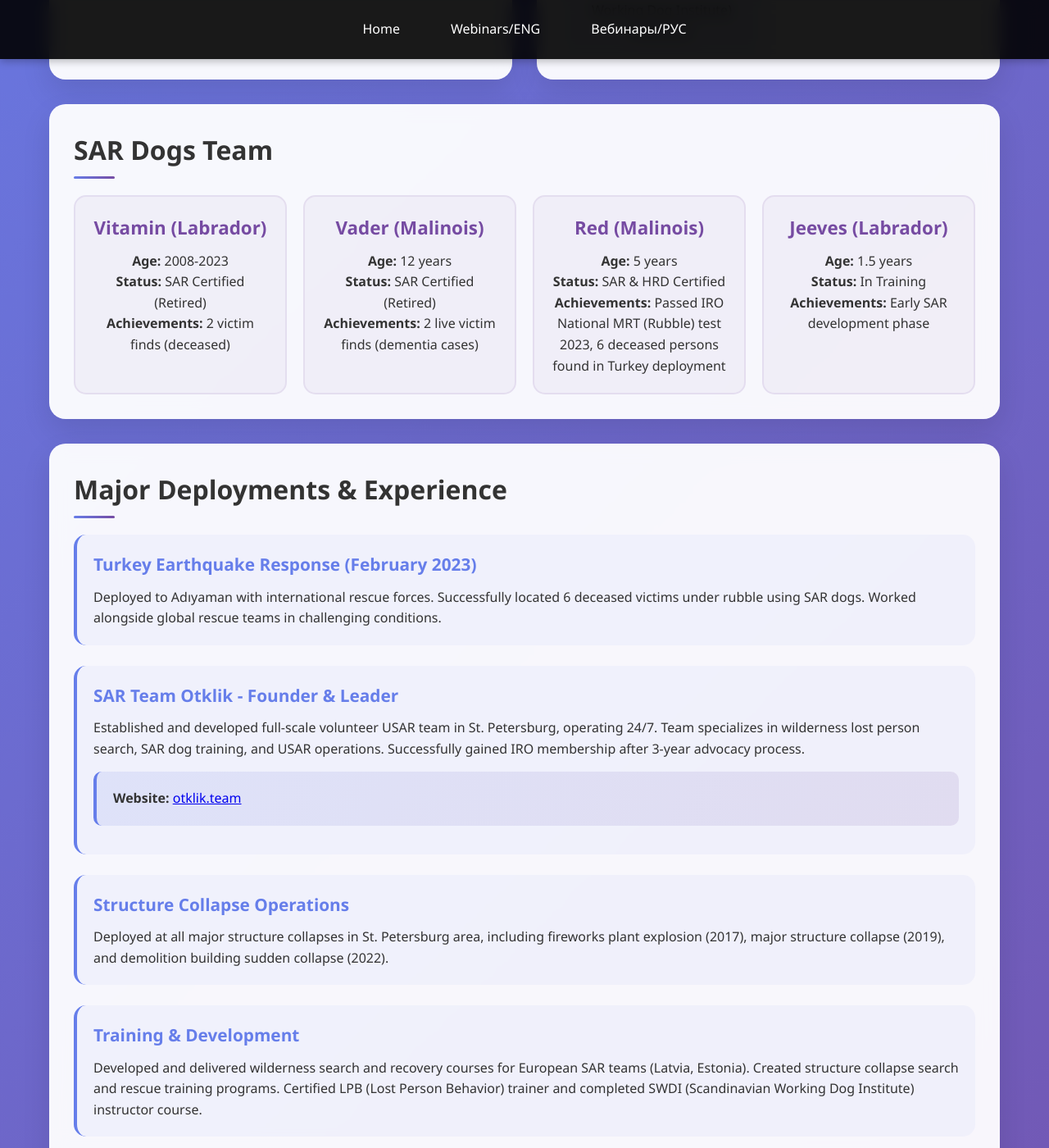
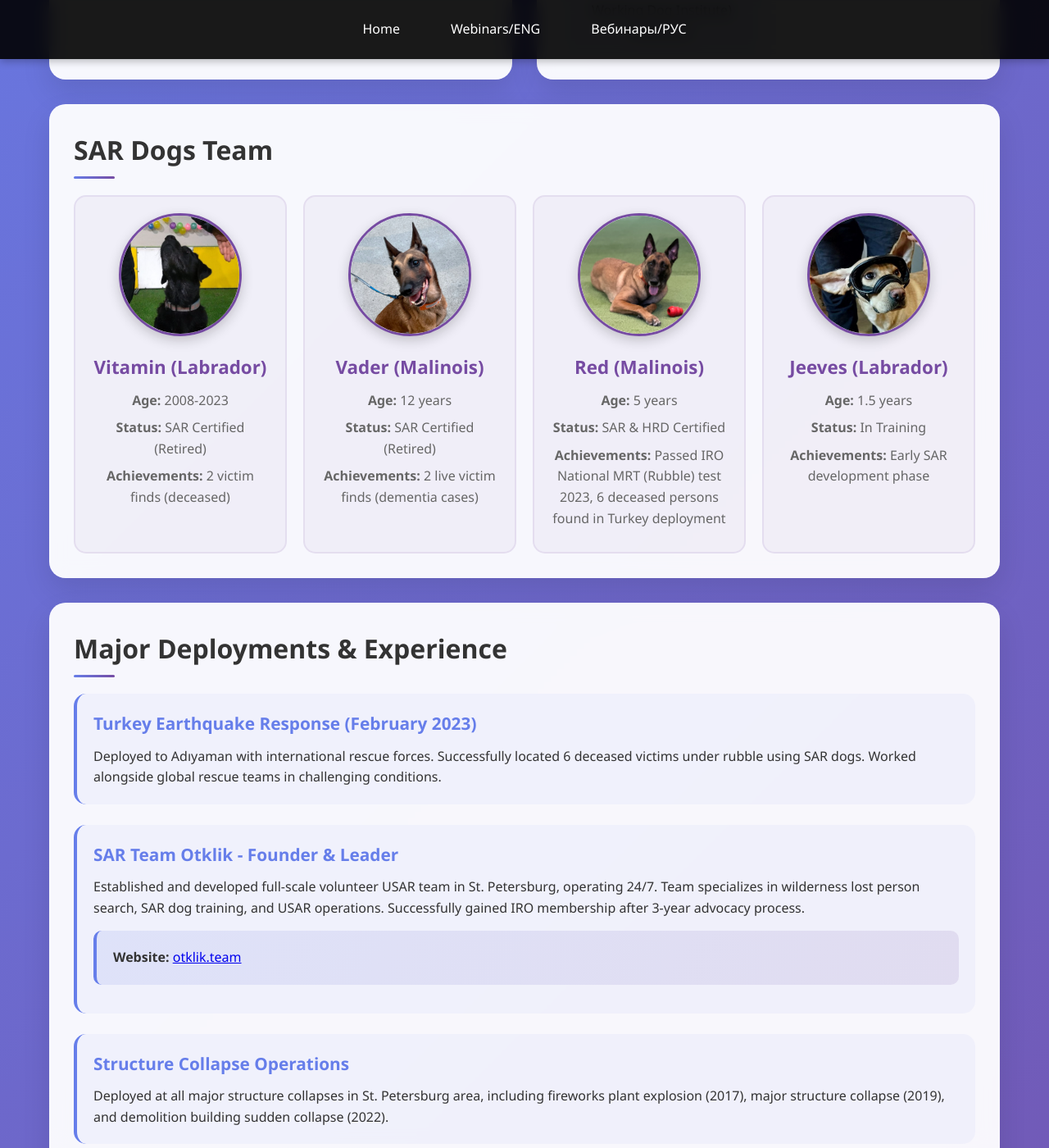
Before and after one commit to vadika/workingdog.fi, a Jekyll site: the page built from index.html, in a window 1280 px wide and 1400 px high, scrolled down 847 px. Shown: the whole window at 82% size. Built offline with Jekyll 4.4.1, drawn with Linux system fonts in a browser that asks for light colours.

Commit message:
Add photo support for SAR dogs team
- Added photo field to all dogs in dogs.yml (using .png format)
- Updated dogs-team template to display circular dog photos with info
- Added CSS styles for circular photo display with purple border
- Added hover effects for photo scaling and visual enhancement
- Created directory structure for dog photos at /assets/images/dogs/

🤖 Generated with [Claude Code](https://claude.ai/code)

Co-Authored-By: Claude <noreply@anthropic.com>

```diff
--- a/_data/dogs.yml
+++ b/_data/dogs.yml
@@ -4,21 +4,25 @@
   age: "2008-2023"
   status: "SAR Certified (Retired)"
   achievements: "2 victim finds (deceased)"
+  photo: "/assets/images/dogs/vitamin.png"
 
 - name: "Vader"
   breed: "Malinois"
   age: "12 years"
   status: "SAR Certified (Retired)"
   achievements: "2 live victim finds (dementia cases)"
+  photo: "/assets/images/dogs/vader.png"
 
 - name: "Red"
   breed: "Malinois"
   age: "5 years"
   status: "SAR & HRD Certified"
   achievements: "Passed IRO National MRT (Rubble) test 2023, 6 deceased persons found in Turkey deployment"
+  photo: "/assets/images/dogs/red.png"
 
 - name: "Jeeves"
   breed: "Labrador"
   age: "1.5 years"
   status: "In Training"
   achievements: "Early SAR development phase"
+  photo: "/assets/images/dogs/jeeves.png"
--- a/_includes/dogs-team.html
+++ b/_includes/dogs-team.html
@@ -3,10 +3,17 @@
     <div class="dogs-grid">
         {% for dog in site.data.dogs %}
         <div class="dog-card">
-            <h4>{{ dog.name }} ({{ dog.breed }})</h4>
-            <p><strong>Age:</strong> {{ dog.age }}</p>
-            <p><strong>Status:</strong> {{ dog.status }}</p>
-            <p><strong>Achievements:</strong> {{ dog.achievements }}</p>
+            {% if dog.photo %}
+            <div class="dog-photo">
+                <img src="{{ dog.photo }}" alt="{{ dog.name }} - {{ dog.breed }}">
+            </div>
+            {% endif %}
+            <div class="dog-info">
+                <h4>{{ dog.name }} ({{ dog.breed }})</h4>
+                <p><strong>Age:</strong> {{ dog.age }}</p>
+                <p><strong>Status:</strong> {{ dog.status }}</p>
+                <p><strong>Achievements:</strong> {{ dog.achievements }}</p>
+            </div>
         </div>
         {% endfor %}
     </div>
--- a/assets/css/style.css
+++ b/assets/css/style.css
@@ -208,6 +208,37 @@ body {
     font-size: 1.4em;
 }
 
+.dog-photo {
+    width: 150px;
+    height: 150px;
+    margin: 0 auto 20px;
+    border-radius: 50%;
+    overflow: hidden;
+    border: 3px solid #764ba2;
+    box-shadow: 0 5px 15px rgba(0,0,0,0.2);
+}
+
+.dog-photo img {
+    width: 100%;
+    height: 100%;
+    object-fit: cover;
+    transition: transform 0.3s ease;
+}
+
+.dog-card:hover .dog-photo img {
+    transform: scale(1.1);
+}
+
+.dog-info {
+    text-align: center;
+}
+
+.dog-info p {
+    margin: 8px 0;
+    color: #666;
+    line-height: 1.6;
+}
+
 .skills-list {
     display: grid;
     grid-template-columns: repeat(auto-fit, minmax(200px, 1fr));
```
Also changed, not shown: assets/images/dogs/jeeves.png (added), assets/images/dogs/red.png (added), assets/images/dogs/vader.png (added), assets/images/dogs/vitamin.png (added).
